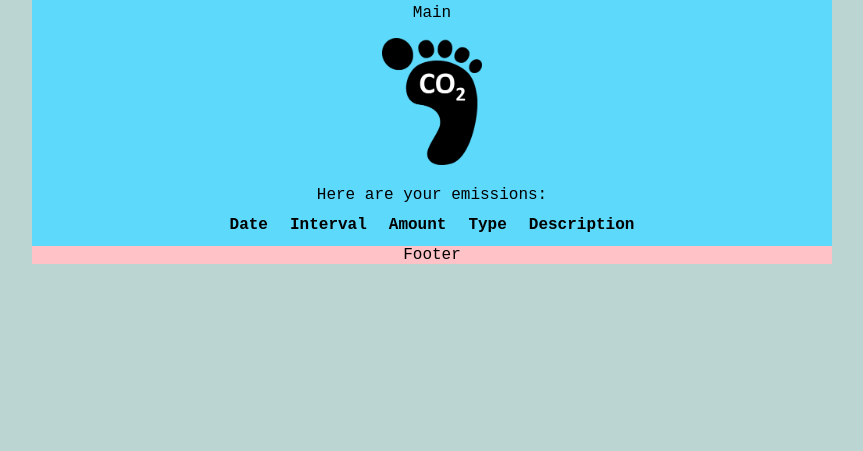
After one commit to bjpfox/co2-tracker, a Flask app: page /dashboard in a window 1280 px wide. The commit adds this page. Shown: the part 349-800 px from the top of the page, without its empty margins (208-1071 px from the left). Run offline with Flask 2, Linux system fonts and the light colour scheme; lists and menus that the app fills with data are empty; some libraries are stand-ins or nearby versions.

Commit message:
Added dashboard page using example piechart from the google charts documentation

```diff
--- a/app.py
+++ b/app.py
@@ -49,3 +49,7 @@ def view_emissions():
     #co2_rates = get_co2_rates()
     emissions = get_all_emissions()
     return render_template('emissions.html', emissions = emissions)
+
+@app.route('/dashboard')
+def dashboard():
+    return render_template('dashboard.html') #, emissions = emissions)
--- /dev/null
+++ b/templates/dashboard.html
@@ -0,0 +1,99 @@
+{% extends 'layout.html' %}
+
+{% block title %}
+CO2 emissions tracker - Dashboard
+{% endblock title %}
+
+{% block js_import %}
+    <!--Load the AJAX API-->
+    <script type="text/javascript" src="https://www.gstatic.com/charts/loader.js"></script>
+    <script type="text/javascript">
+
+      // Load the Visualization API and the corechart package.
+      google.charts.load('current', {'packages':['corechart']});
+
+      // Set a callback to run when the Google Visualization API is loaded.
+      google.charts.setOnLoadCallback(drawChart);
+
+      // Callback that creates and populates a data table,
+      // instantiates the pie chart, passes in the data and
+      // draws it.
+      function drawChart() {
+
+        // Create the data table.
+        var data = new google.visualization.DataTable();
+        data.addColumn('string', 'Topping');
+        data.addColumn('number', 'Slices');
+        data.addRows([
+          ['Mushrooms', 3],
+          ['Onions', 1],
+          ['Olives', 1],
+          ['Zucchini', 1],
+          ['Pepperoni', 2]
+        ]);
+
+        // Set chart options
+        var options = {'title':'How Much Pizza I Ate Last Night',
+                       'width':400,
+                       'height':300};
+
+        // Instantiate and draw our chart, passing in some options.
+        var chart = new google.visualization.PieChart(document.getElementById('chart_div'));
+        chart.draw(data, options);
+      }
+    </script>
+{% endblock js_import %}
+
+
+
+{% block header %}
+<h1>CO2 emissions tracker</h1>
+{% endblock header %}
+
+{% block nav %}
+Nav
+<p>
+    <a href="./">Home </a> | <a href="./view-emissions">View Emissions</a>
+</p>
+{% endblock nav %}
+
+{% block piechart %}
+  <!--Div that will hold the pie chart-->
+  <div id="chart_div"></div>
+{% endblock piechart %}
+
+{% block main %}
+Main
+<p>
+    <img src="./static/img/carbon_footprint.png" alt="A foot with the letters: CO2 ">
+</p>
+Here are your emissions:
+
+
+<table>
+    <thead>
+        <th>Date</th>
+        <th>Interval</th>
+        <th>Amount</th>
+        <th>Type</th>
+        <th>Description</th>
+    </thead>
+    <tbody>
+        {% for event in emissions %}
+        <tr>
+            <td>{{event.date}}</td>
+            <td>{{event.interval}}</td>
+            <td>{{event.amount}}</td>
+            <td>{{event.type}}</td>
+            <td>{{event.description}}</td>
+        </tr>
+        {% endfor %}
+    </tbody>
+</table>
+
+{% endblock main %}
+
+
+{% block footer %}
+Footer
+{% endblock footer %}
--- a/templates/index.html
+++ b/templates/index.html
@@ -11,7 +11,10 @@ CO2 emissions tracker - Home
 {% block nav %}
 Nav
 <p>
-    <a href="./view-emissions">View Emissions</a>
+    <a href="./view-emissions">View / Edit Emissions list</a>
+</p>
+<p>
+    <a href="./dashboard">View Dashboard</a>
 </p>
 <a href="/login">Login</a>
 {% endblock nav %}
--- a/templates/layout.html
+++ b/templates/layout.html
@@ -11,6 +11,8 @@
         <meta name="description" content="">
         <meta name="viewport" content="width=device-width, initial-scale=1">
         <link rel="stylesheet" href="./static/css/styles.css">
+        {% block js_import %}
+        {% endblock js_import %}
     </head>
     <body>
         <header>
@@ -22,8 +24,14 @@
             {% endblock nav %}
         </nav>
         <main>
+            {% block piechart %}
+                <!--Div that will hold the pie chart-->
+                <div id="chart_div"></div>
+            {% endblock piechart %}
+
             {% block main %}
             {% endblock main %}
+
         </main>
         <!--[if lt IE 7]>
             <p class="browsehappy">You are using an <strong>outdated</strong> browser. Please <a href="#">upgrade your browser</a> to improve your experience.</p>
```
